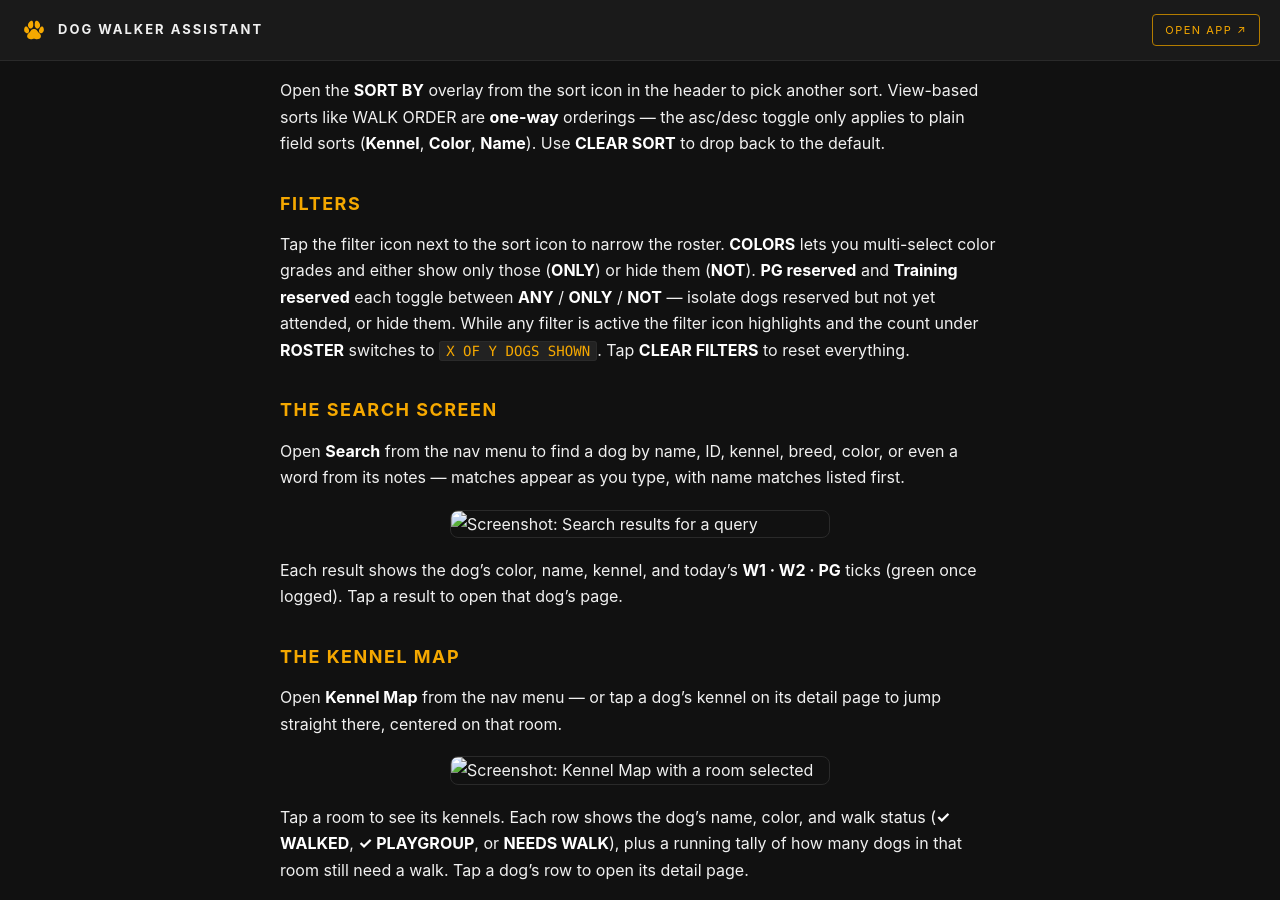
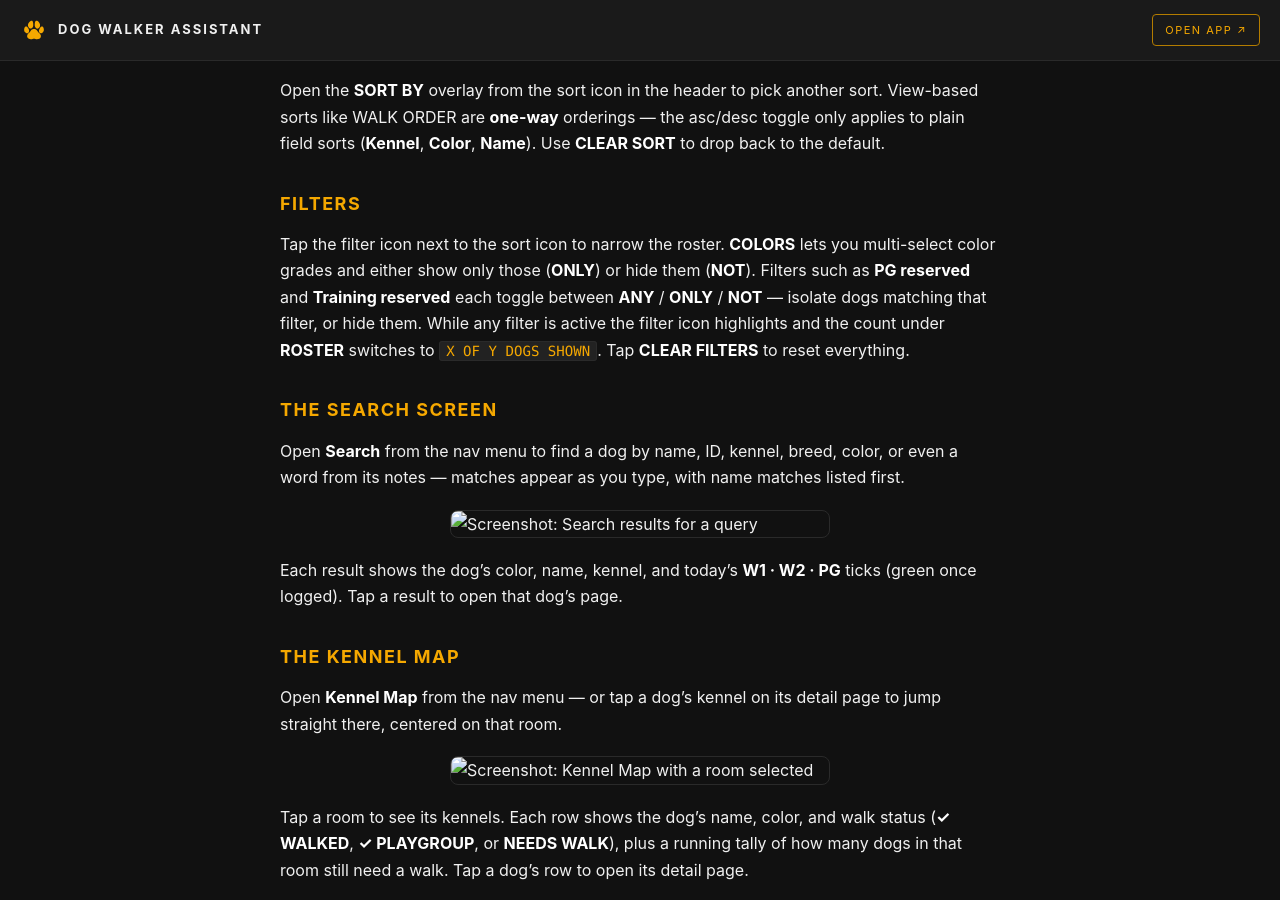
Before and after one commit to kirbsauce/dog-walker-assistant-docs, a Jekyll site: the page built from WALKER.md, in a window 1280 px wide and 900 px high, scrolled down 4032 px. Built offline with Jekyll 4.4.1, drawn with Linux system fonts in a browser that asks for light colours.

Commit message:
Word the Filters section as examples, not an exhaustive list
'Filters such as PG reserved and Training reserved' instead of naming
them as the only two, so new boolean filters don't require a doc edit.

Co-Authored-By: Claude Sonnet 5 <noreply@anthropic.com>

```diff
--- a/WALKER.md
+++ b/WALKER.md
@@ -193,10 +193,11 @@ toggle only applies to plain field sorts (**Kennel**, **Color**, **Name**). Use
 
 Tap the filter icon next to the sort icon to narrow the roster. **COLORS**
 lets you multi-select color grades and either show only those (**ONLY**) or
-hide them (**NOT**). **PG reserved** and **Training reserved** each toggle
-between **ANY** / **ONLY** / **NOT** — isolate dogs reserved but not yet
-attended, or hide them. While any filter is active the filter icon highlights
-and the count under **ROSTER** switches to `X OF Y DOGS SHOWN`. Tap **CLEAR
+hide them (**NOT**). Filters such as **PG reserved** and **Training
+reserved** each toggle between **ANY** / **ONLY** / **NOT** — isolate dogs
+matching that filter, or hide them. While any filter is active the filter
+icon highlights and the count under **ROSTER** switches to `X OF Y DOGS
+SHOWN`. Tap **CLEAR
 FILTERS** to reset everything.
 
 ## The Search screen
```
